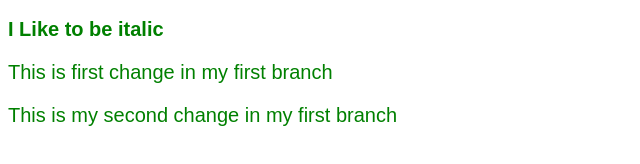
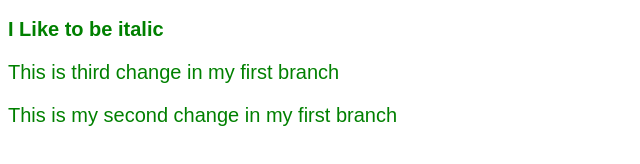
Before and after one commit to gurpssehmi/web-project, a plain HTML site: page index.html in a window 1280 px wide. Shown: the part 196-360 px from the top of the page, 0-640 px from the left. Drawn offline with Linux system fonts and the light colour scheme.

Commit message:
Adding deliberate com it

```diff
--- a/index.html
+++ b/index.html
@@ -17,7 +17,7 @@
 
 
 
-<p>This is first change in my first branch</p>
+<p>This is third change in my first branch</p>
 <div>
   <p>This is my second change in my first branch</p>
 </div>
```
